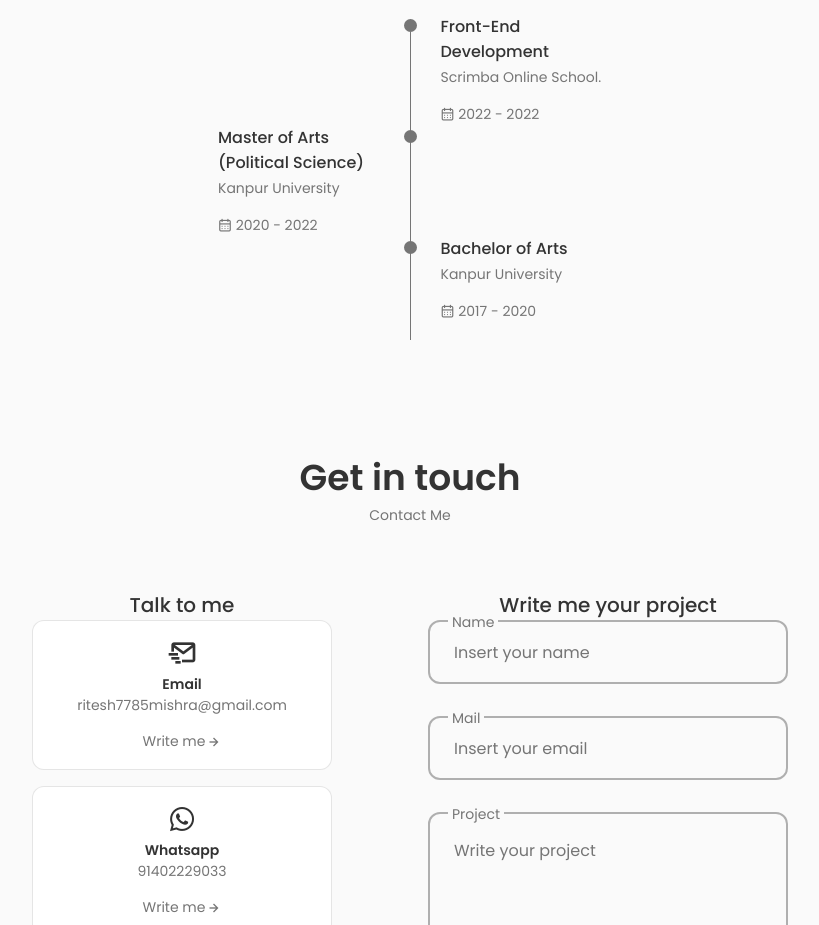
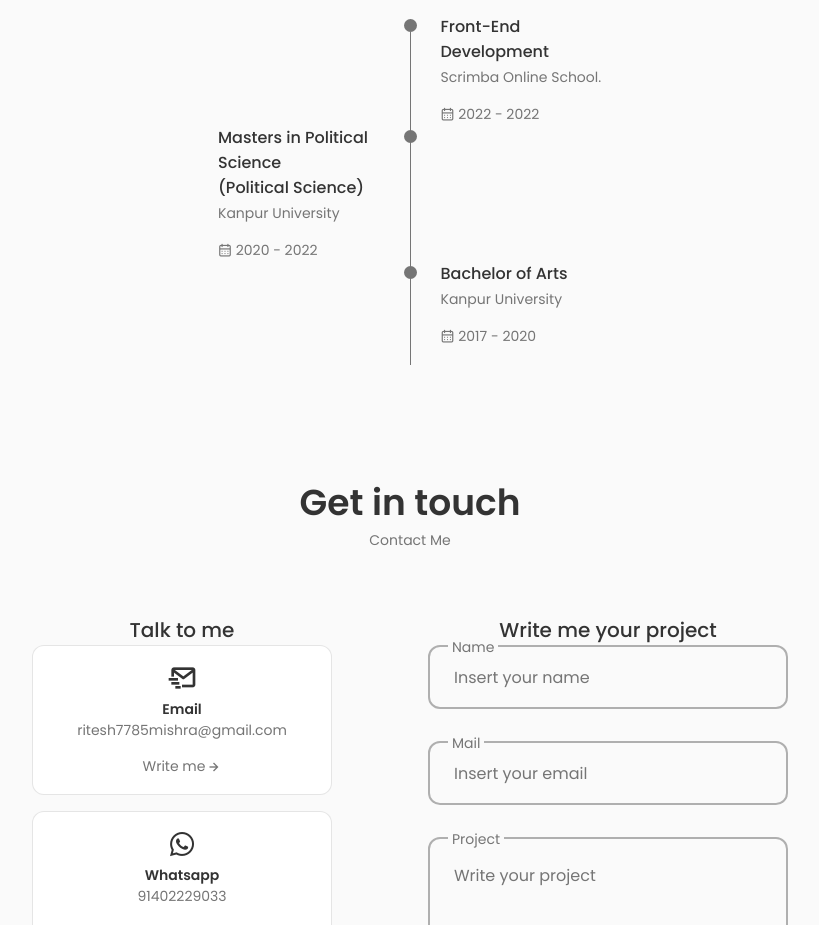
Before and after one commit to ritesh7785mishra/my-react-portfolio, a React (Vite) app: page / in a window 1280 px wide. Shown: the part 2500-3425 px from the top of the page, without its empty margins (230-1049 px from the left). Built offline with nearby package versions, Linux system fonts and the light colour scheme.

Commit message:
netlfiy testing

```diff
--- a/src/components/qualification/Qualification.jsx
+++ b/src/components/qualification/Qualification.jsx
@@ -85,7 +85,7 @@ const Qualification = () => {
             <div className="qualification__data">
               <div>
                 <h3 className="qualification__title">
-                  Master of Arts
+                  Masters in Political Science
                   <br />
                   (Political Science)
                 </h3>
```
